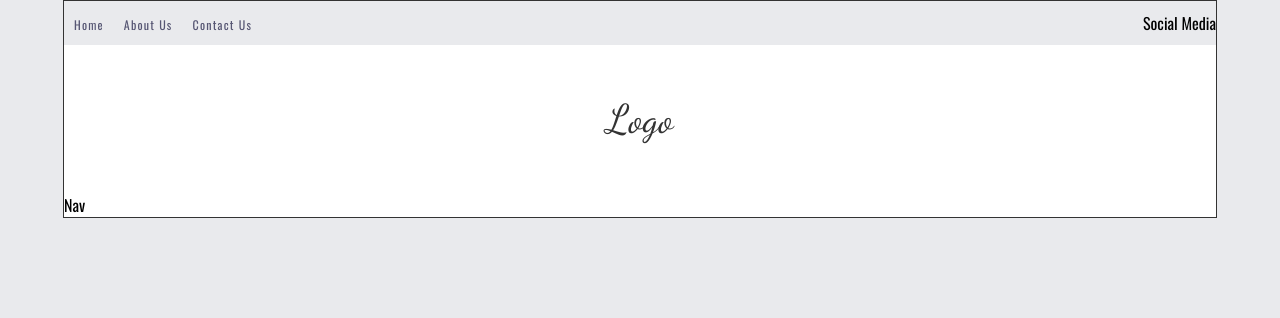
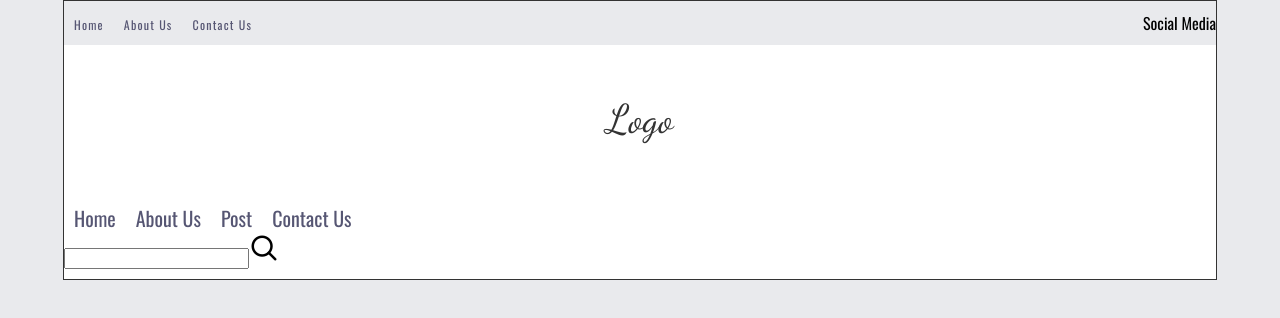
Before and after one commit to javimarashall/React-Blog, a React (Create React App) app in the folder reactblog/: page / in a window 1280 px wide. Shown: the top 318 px of the page. Built offline with nearby package versions, Linux system fonts and the light colour scheme.

Commit message:
navbar done

```diff
--- a/reactblog/src/components/Navbar/index.js
+++ b/reactblog/src/components/Navbar/index.js
@@ -1,10 +1,20 @@
 import React from 'react';
 import './style.css';
+import search from '../../assets/search.png';
 
 const Navbar = (props) => {
     return (
         <div className='navbar'>
-            Nav
+            <ul className='navbarMenu'>
+                <li><a href='#'>Home</a></li>
+                <li><a href='#'>About Us</a></li>
+                <li><a href='#'>Post</a></li>
+                <li><a href='#'>Contact Us</a></li>
+            </ul>
+            <div className='search'>
+                <input/>
+                <img src={search} alt='search icon'/>
+            </div>
         </div>
     )
 }
--- a/reactblog/src/components/Navbar/style.css
+++ b/reactblog/src/components/Navbar/style.css
@@ -0,0 +1,20 @@
+.navbar{
+    padding: 10px 0;
+}
+.navbar ul {
+    margin:0;
+    padding: 0;
+}
+.navbar ul li{
+    list-style:none;
+    display: inline-block;
+}
+.navbar ul li a{
+    text-decoration:none;
+    display: block;
+    font-size: 20px;
+    text-transform: capitalize;
+    font-weight: 400;
+    color: #565673;
+    padding: 0 10px;
+}
```
Also changed, not shown: reactblog/src/assets/search.png (added), reactblog/src/assets/search2.png (added).
